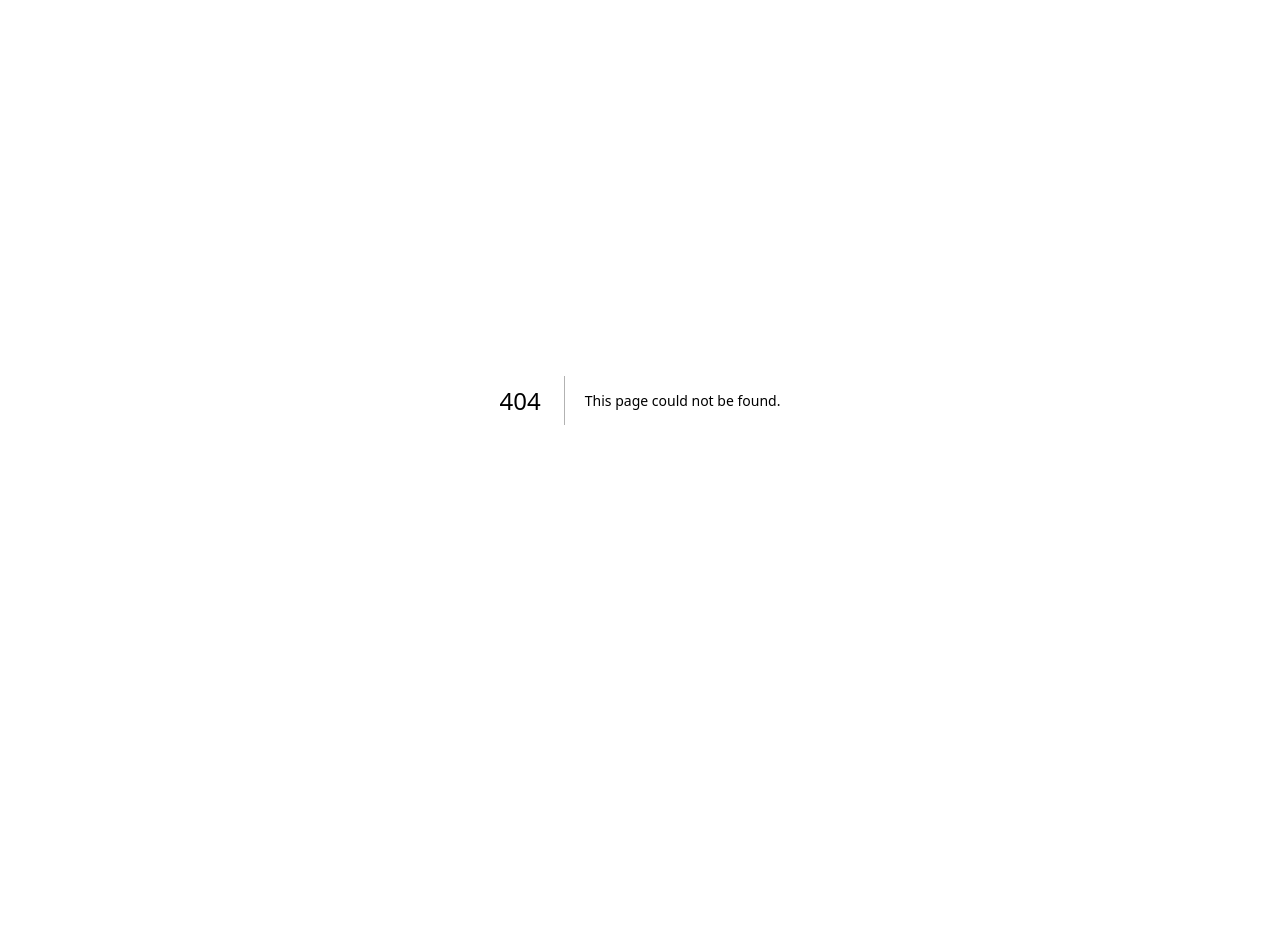
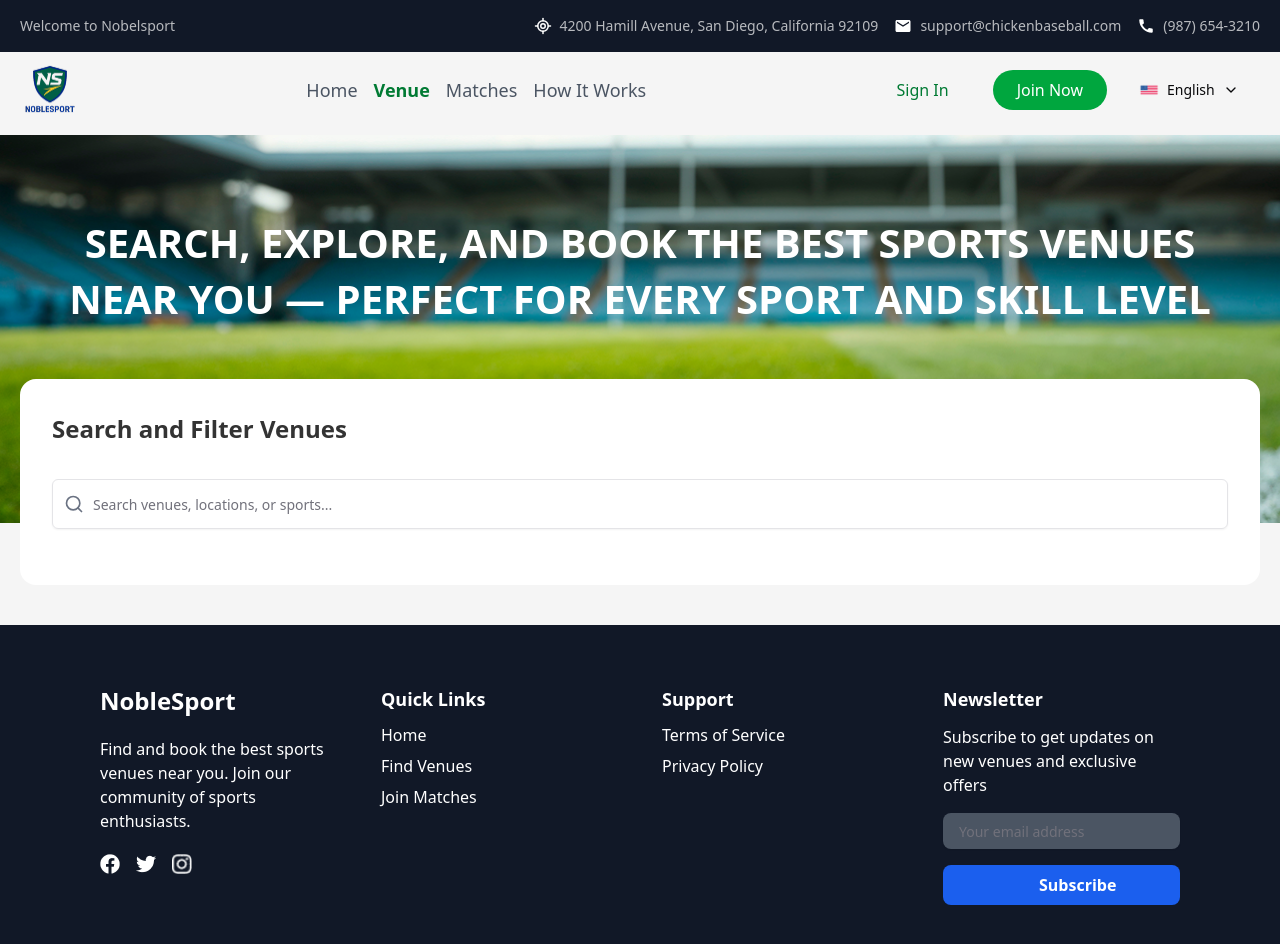
Before and after one commit to naymHdev/nobelsport-client, a Next.js app: page /venue in a window 1280 px wide. Before the commit this address had no page. Shown: the top 944 px of the page. Before the commit the page ends 800 px from the top, so only its background shows below. Built offline with nearby package versions, Linux system fonts and the light colour scheme.

Commit message:
[created] venue page

```diff
--- a/src/app/(withCommonLayout)/search-venue/page.tsx
+++ /dev/null
@@ -1,8 +0,0 @@
-
-const SearchVenue = () => {
-  return (
-    <>SearchVenue</>
-);
-};
-
-export default SearchVenue;
--- /dev/null
+++ b/src/app/(withCommonLayout)/venue/page.tsx
@@ -0,0 +1,31 @@
+import VenueComponents from "@/components/modules/venue";
+import NSContainer from "@/components/ui/core/NSContainer";
+import cover from "@/assets/images/venue-cover.png";
+import Image from "next/image";
+
+const VenuePage = () => {
+  return (
+    <>
+      <div className=" relative w-full mb-10">
+        <div className="relative w-full h-[388px]">
+          <Image
+            src={cover}
+            alt="Website banner cover image"
+            fill
+            className="object-cover"
+            priority
+          />
+        </div>
+        <h1 className=" absolute top-20 text-white font-extrabold text-[40px] text-center w-full uppercase leading-14 font-openSans">
+          Search, Explore, and Book the Best Sports Venues <br /> Near You —
+          Perfect for Every Sport and Skill Level
+        </h1>
+        <NSContainer className="relative z-10 -mt-36">
+          <VenueComponents />
+        </NSContainer>
+      </div>
+    </>
+  );
+};
+
+export default VenuePage;
--- /dev/null
+++ b/src/components/modules/venue/index.tsx
@@ -0,0 +1,30 @@
+import { Input } from "@/components/ui/input";
+import { Search } from "lucide-react";
+
+const VenueComponents = () => {
+  return (
+    <>
+      <div>
+        {/*  --------------------------- Filtering Section --------------------------- */}
+        <section className="bg-white p-8 rounded-[16px] shadow-[0px 4px 60px 0px rgba(4, 6, 15, 0.03)]">
+          <h2 className=" text-2xl font-bold leading-normal font-openSans text-ns-title">
+            Search and Filter Venues
+          </h2>
+          <div className="mt-8 relative w-full">
+            <span className="absolute left-3 top-1/2 -translate-y-1/2 text-gray-500">
+              <Search className="w-5 h-5" />
+            </span>
+            <Input
+              type="search"
+              placeholder="Search venues, locations, or sports..."
+              className="w-full pl-10 py-6"
+            />
+          </div>
+          <div className=" mt-6 flex items-center gap-4"></div>
+        </section>
+      </div>
+    </>
+  );
+};
+
+export default VenueComponents;
--- a/src/components/shared/Navbar.tsx
+++ b/src/components/shared/Navbar.tsx
@@ -22,9 +22,9 @@ const Navbar = () => {
   return (
     <>
       <TopBar />
-      <div className=" w-full h-[72px]">
+      <div className=" w-full h-[75px]">
         <NSContainer>
-          <div className=" flex items-center justify-between">
+          <div className="mt-2 flex items-center justify-between">
             <div className="w-[60px] h-[60px]">
               <Image src={logo} alt="Logo" className="w-[60px] h-[60px]" />
             </div>
```
Also changed, not shown: src/assets/images/venue-cover.png (added).
